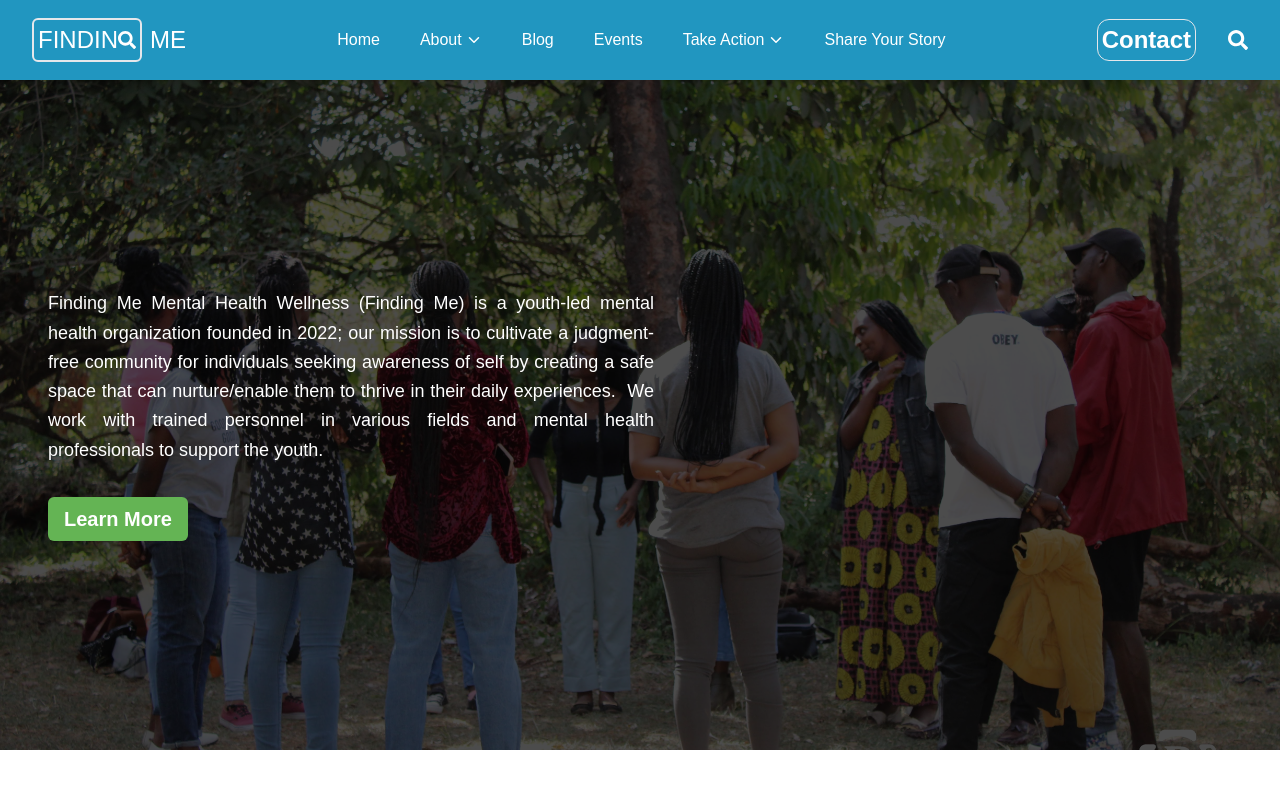
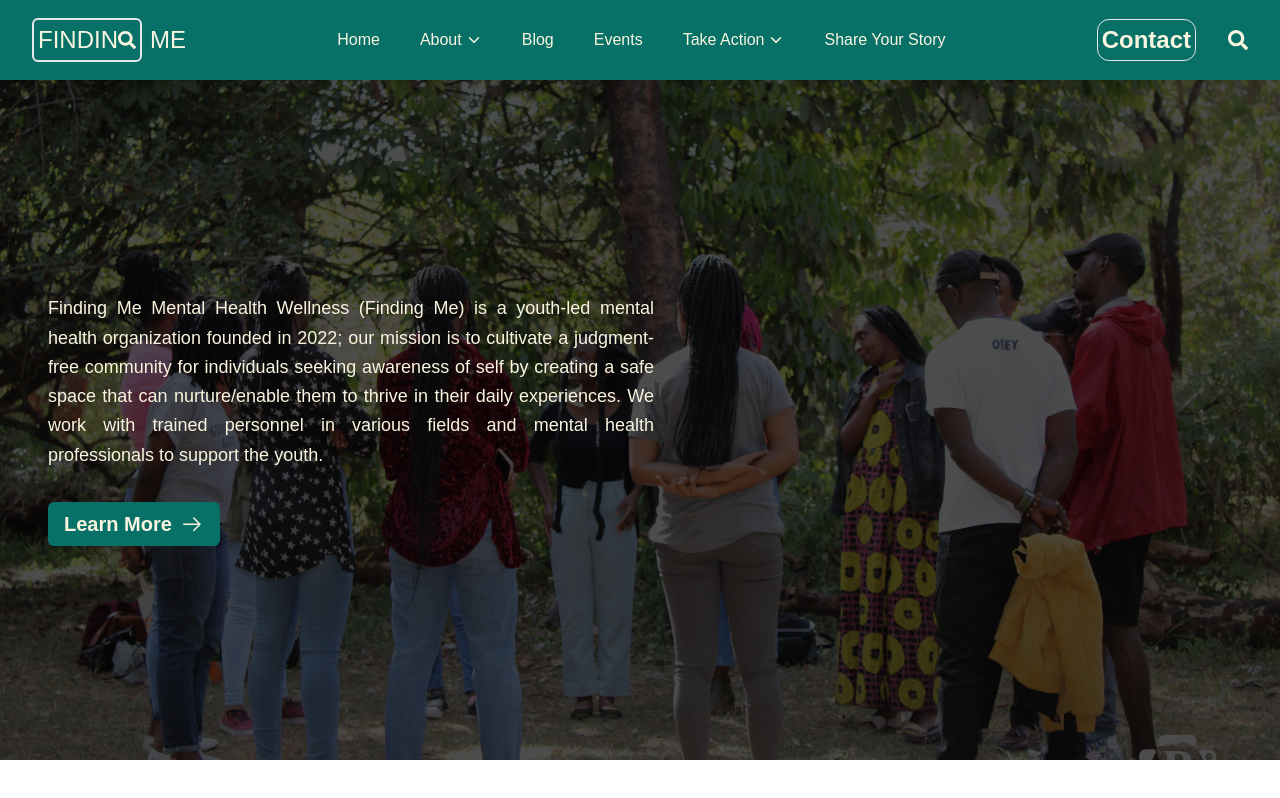
Before and after one commit to o-brayarn/finding-me, a React (Vite) app: page / in a window 1280 px wide. Built offline with nearby package versions, Linux system fonts and the light colour scheme.

Commit message:
add icon & change theme color

```diff
--- a/src/components/Hero.jsx
+++ b/src/components/Hero.jsx
@@ -1,6 +1,10 @@
+import { useState } from "react";
+import { GoArrowRight, GoArrowUpRight } from "react-icons/go";
+
 const Hero = () => {
+  const [isHovered, setIsHovered] = useState(false);
   return (
-    <div className="text-white bg-[url('/images/hero.png')] h-screen w-auto lg:h-[670px] bg-cover bg-center">
+    <div className="text-[#FAF5E0] bg-[url('/images/hero.png')] h-screen w-auto lg:h-[680px] bg-cover bg-center">
       <div className="backdrop-brightness-[0.30] h-full flex justify-center items-center">
         <div className="md:ms-12 ms-5 me-5 flex flex-col gap-8">
           <div className="">
@@ -9,14 +13,21 @@ const Hero = () => {
               mental health organization founded in 2022; our mission is to
               cultivate a judgment-free community for individuals seeking
               awareness of self by creating a safe space that can nurture/enable
-              them to thrive in their daily experiences.  We work with trained
+              them to thrive in their daily experiences. We work with trained
               personnel in various fields and mental health professionals to
               support the youth.
             </p>
           </div>
           <div>
-            <button className="bg-[#64B454] py-2 px-4 text-xl font-bold rounded-md">
+            <button
+              className="bg-[#087167] hover:bg-[#FAF5E0] hover:text-[#087167] py-2 px-4 text-xl font-bold rounded-md flex items-center gap-2"
+              onMouseEnter={() => setIsHovered(true)}
+              onMouseLeave={() => setIsHovered(false)}
+            >
               Learn More
+              <span className="text-2xl">
+                {!isHovered ? <GoArrowRight /> : <GoArrowUpRight />}
+              </span>
             </button>
           </div>
         </div>
--- a/src/components/Navbar.jsx
+++ b/src/components/Navbar.jsx
@@ -35,7 +35,7 @@ const NavLinks = ({
         </Link>
         {clickDropdown && (
           <ul
-            className={`absolute top-full left-0 bg-[#2196C0] rounded-lg w-max p-2 mt-2 z-10 ${
+            className={`absolute top-full left-0 bg-[#087167] rounded-lg w-max p-2 mt-2 z-10 ${
               clickDropdown ? "block" : "hidden"
             } ${!isOpen ? "shadow-md" : ""}`}
           >
@@ -79,7 +79,7 @@ const NavLinks = ({
         </Link>
         {isDropdown && (
           <ul
-            className={`absolute top-full left-0 bg-[#2196C0] rounded-lg w-max p-2 mt-2 z-10 ${
+            className={`absolute top-full left-0 bg-[#087167] rounded-lg w-max p-2 mt-2 z-10 ${
               isDropdown ? "block" : "hidden"
             } ${!isOpen ? "shadow-md" : ""}`}
           >
@@ -122,7 +122,7 @@ const Navbar = () => {
   const [clickDropdown, setClickDropdown] = useState(false);
   const [isDropdown, setIsDropdown] = useState(false);
   return (
-    <nav className="bg-[#2196C0] text-[#FFFFFF] sticky top-0 z-[20] shadow-sm">
+    <nav className="bg-[#087167] text-[#FAF5E0] sticky top-0 z-[20] shadow-sm">
       <div className="sm:me-5 sm:ms-5  flex justify-between items-center p-3 flex-wrap">
         <div className="sm:text-2xl text-xl font-thin whitespace-nowrap">
           <Link to="/" className="whitespace-nowrap">
@@ -143,7 +143,7 @@ const Navbar = () => {
           setIsDropdown={setIsDropdown}
         />
 
-        <div className="flex justify-center items-center gap-8">
+        <div className="flex justify-center items-center sm:gap-8 gap-2">
           <button
             className={`md:flex border p-1 font-bold sm:text-2xl rounded-xl hidden ${
               !isOpen ? "" : "md:hidden"
```
